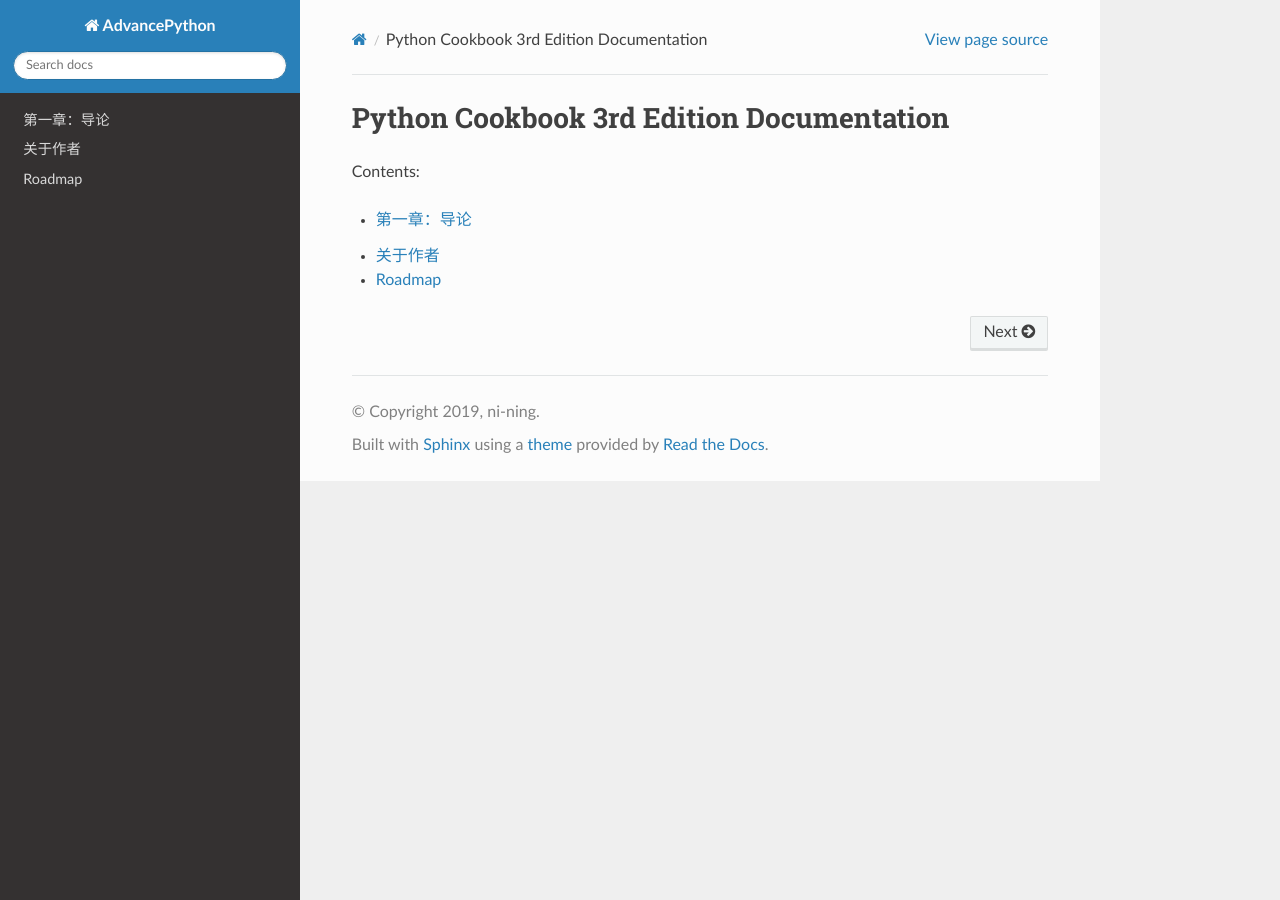
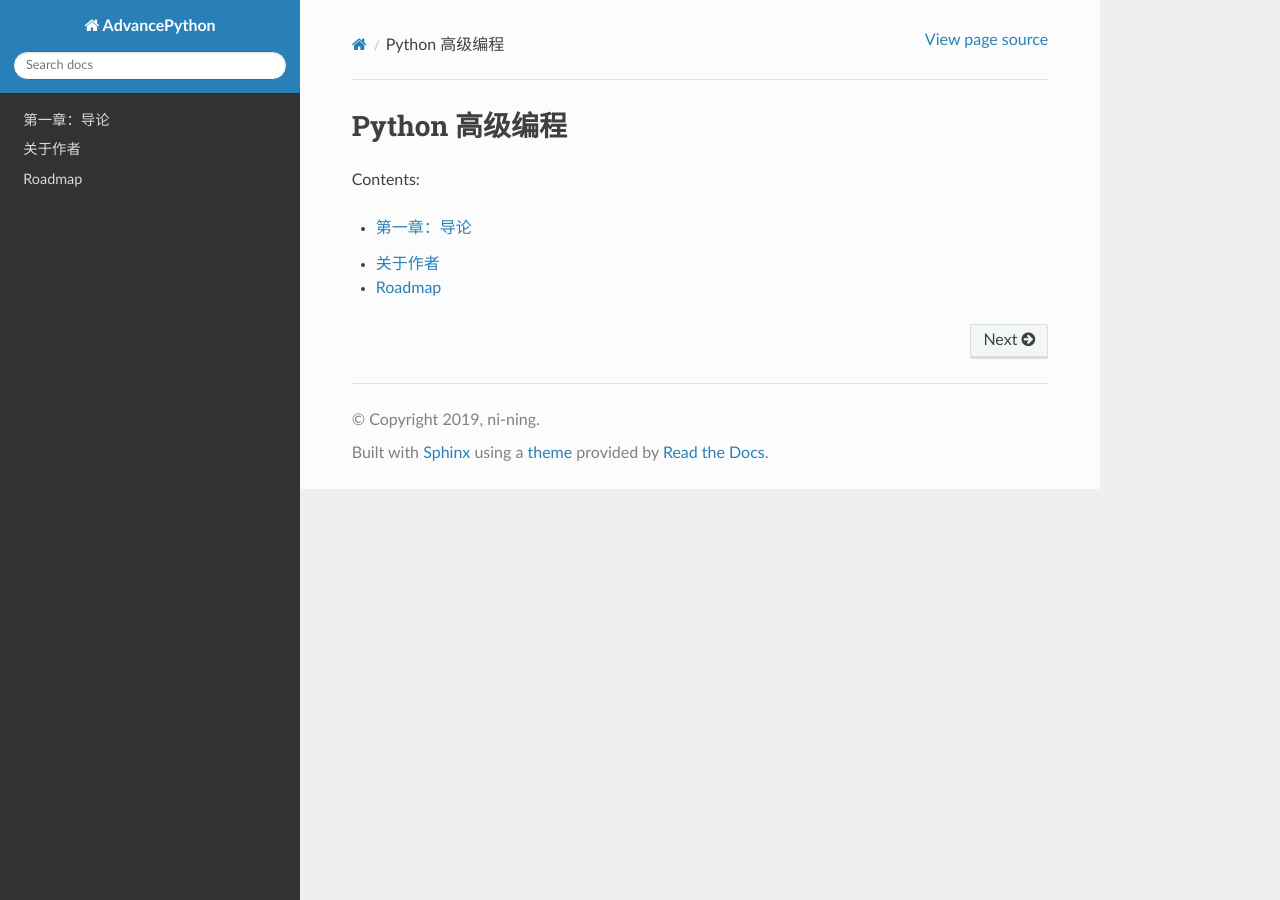
Before and after one commit to ni-ning/AdvancePython, a Sphinx documentation site: the page built from source/index.rst, in a window 1280 px wide. Built offline with Sphinx 7.4.7 and the Read the Docs theme 2.0.0, drawn with Linux system fonts in a browser that asks for light colours.

```diff
--- a/source/index.rst
+++ b/source/index.rst
@@ -1,10 +1,10 @@
-.. AdvancePython documentation master file, created by
-   sphinx-quickstart on Mon Dec  2 10:08:07 2019.
+.. python3-cookbook documentation master file, created by
+   sphinx-quickstart on Tue Aug 19 03:21:45 2014.
    You can adapt this file completely to your liking, but it should at least
    contain the root `toctree` directive.
 
 ================================================
-Python Cookbook 3rd Edition Documentation
+Python 高级编程
 ================================================
 
 Contents:
@@ -13,7 +13,6 @@ Contents:
    :maxdepth: 2
    :glob:
 
-
    chapters/*
    aboutme
    roadmap
```
